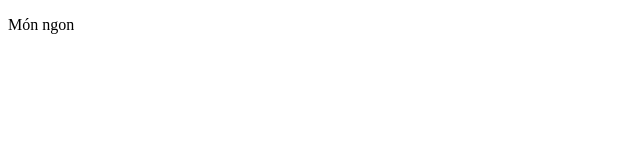
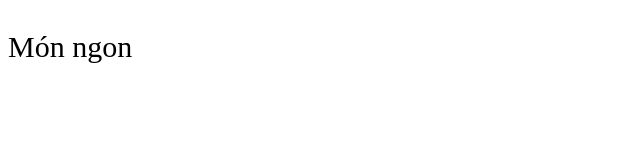
Before and after one commit to Ngan2003-it/web, a plain HTML site: page kiemthu2.html in a window 1280 px wide. Shown: the whole page, without its empty margins (0-640 px from the left). Drawn offline with Linux system fonts and the light colour scheme.

Commit message:
first take

```diff
--- a/kiemthu2.css
+++ b/kiemthu2.css
@@ -0,0 +1,3 @@
+p {
+    font-size:30px;
+}
```
Also changed, not shown: kiemthu.html (+1 -1 lines).
